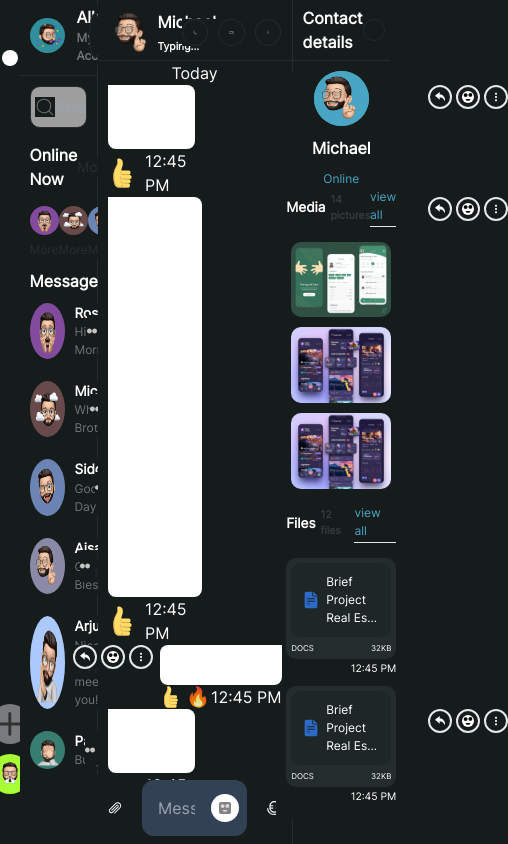
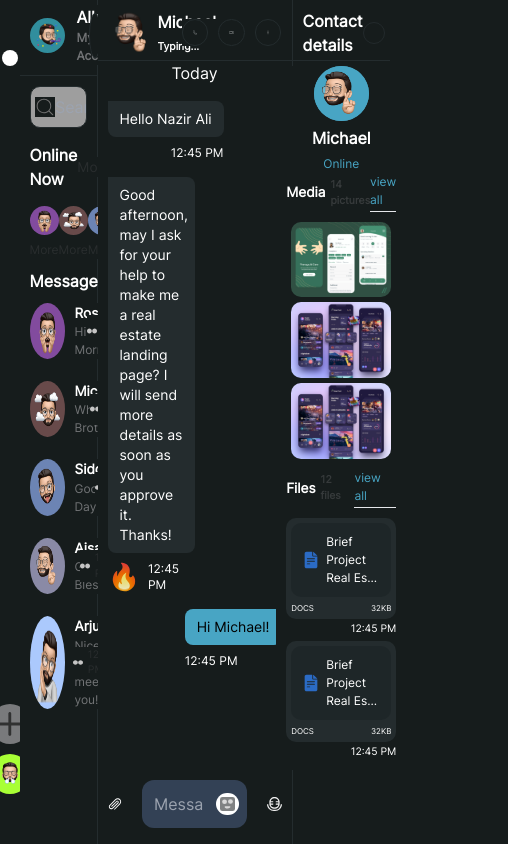
Before and after one commit to AlfrinP/discord_ui, a React (Create React App) app: page / in a window 390 px wide. Shown: the whole page, 508 px wide, since content can reach past the window. Built offline with nearby package versions, Linux system fonts and the light colour scheme; grey boxes are pictures that could not be loaded.

Commit message:
finished all styling need to do responsive

```diff
--- a/src/components/screen/Contact.js
+++ b/src/components/screen/Contact.js
@@ -197,13 +197,13 @@ const Mdiv = styled.div`
   display: flex;
   flex-direction: column;
   align-items: center;
-  gap: 10px;
+  gap: 5px;
   padding: 10px 0;
 `;
 const Top = styled.div`
   display: flex;
   width: 100%;
-  height: 40px;
+  height: 45px;
   align-items: center;
   justify-content: space-between;
   padding: 0 10px;
@@ -217,7 +217,7 @@ const Div = styled.div`
     align-items: center;
     justify-content: space-between;
     flex-direction: column;
-    gap: 10px;
+    gap: 5px;
   }
   &.contentfirst {
     display: flex;
@@ -281,6 +281,6 @@ const Content = styled.div`
   align-items: center;
   justify-content: center;
   flex-wrap: wrap;
-  gap: 10px;
-  padding: 15px 0;
+  gap: 5px;
+  padding: 10px 0;
 `;
--- a/src/components/screen/Message.js
+++ b/src/components/screen/Message.js
@@ -1,5 +1,5 @@
+import React, { useState } from "react";
 import Styled from "styled-components";
-import React from "react";
 import profile from "../../Assets/Property 1=Image 19.png";
 import icon1 from "../../Assets/Property 1=phone.svg";
 import icon2 from "../../Assets/Property 1=video-camera.svg";
@@ -15,6 +15,20 @@ import clip from "../../Assets/attachment 2.svg";
 
 export default function Message() {
   const icons = [icon1, icon2, icon3];
+  const [inputText, setInputText] = useState("");
+  const [messages, setMessages] = useState([]);
+
+  const handleInputChange = (event) => {
+    setInputText(event.target.value);
+  };
+
+  const handleInputEnter = (event) => {
+    if (event.key === "Enter" && inputText.trim() !== "") {
+      setMessages([...messages, inputText]);
+      setInputText("");
+    }
+  };
+
   return (
     <Mdiv className="h-screen">
       <Top className="h-[55px]">
@@ -29,99 +43,73 @@ export default function Message() {
         </Left>
         <Right>
           <Ul className="right">
-            {icons.map((icons) => (
-              <Li className="right">
+            {icons.map((icons, index) => (
+              <Li key={index} className="right">
                 <Img src={icons} className="icons" />
               </Li>
             ))}
           </Ul>
         </Right>
       </Top>
-      <hr className="w-full" style={{ width: "100%" , borderTop:'1.5px solid #242c2e' }}/>
-      <Mid className="w-full flex flex-col">
+      <hr
+        className="w-full"
+        style={{ width: "100%", borderTop: "1.5px solid #242c2e" }}
+      />
+      <Mid className="w-full flex flex-col gap-4 overflow-y-scroll">
         <Span>Today</Span>
-        <div className=" h-full w-full">
-          <div className="flex flex-col justify-center w-fit max-w-[50%]  ">
-            <div className="w-fit p-2 bg-white rounded-r-lg rounded-b-lg relative">
-              Hi, Nazir Ali
-              <div className="sideicons flex gap-1 absolute left-80 top-0">
-                <Img src={reply} className="rounded-full p-1 w-6 border-2" />
-                <Img src={face} className="rounded-full p-1 w-6 border-2" />
-                <Img
-                  src={threewhite}
-                  className="rounded-full p-1 w-6 border-2"
-                />
-              </div>
+        <div className="w-full float-left">
+          <div className="w-fit flex flex-col gap-2">
+            <div className="w-fit px-3 py-2 text-sm sm:text-base float-left rounded-r-lg rounded-b-lg bg-[#242c2e]">
+              Hello Nazir Ali
             </div>
-            <div className="bottom icons flex gap-2 justify-between">
-              <div className="flex gap-1 w-fit">
-                <Img src={thumbsup} />
-                <Img src={fire} />
-              </div>
-              <span>12:45 PM</span>
-            </div>
-          </div>
-          <div className="flex flex-col justify-center w-fit max-w-[50%] ">
-            <div className="w-fit p-2 bg-white rounded-r-lg rounded-b-lg relative">
-              Good afternoon, may i ask your help to make a reel estate landing
-              pages, for maore details i will send as soon as you approve it.
-              <div className="sideicons flex gap-1 absolute left-80 top-0">
-                <Img src={reply} className="rounded-full p-1 w-6 border-2" />
-                <Img src={face} className="rounded-full p-1 w-6 border-2" />
-                <Img
-                  src={threewhite}
-                  className="rounded-full p-1 w-6 border-2"
-                />
-              </div>
-            </div>
-            <div className="bottom icons flex gap-2 justify-between">
-              <div className="flex gap-1 w-fit">
-                <Img src={thumbsup} />
-                <Img src={fire} />
-              </div>
-              <span>12:45 PM</span>
-            </div>
-          </div>
-          <div className="flex flex-col justify-center w-fit relative float-right">
-            <div className="w-fit p-2 bg-white rounded-l-lg rounded-b-lg">
-              Hello,Nazir Ali
-            </div>
-            <div className="bottom icons flex gap-2 justify-between">
-              <div className="flex gap-1 w-fit">
-                <Img src={thumbsup} />
-                <Img src={fire} />
-              </div>
-              <span>12:45 PM</span>
-            </div>
-            <div className="sideicons flex gap-1 absolute right-[165px] top-0">
-              <Img src={reply} className="rounded-full p-1 w-6 border-2" />
-              <Img src={face} className="rounded-full p-1 w-6 border-2" />
-              <Img src={threewhite} className="rounded-full p-1 w-6 border-2" />
-            </div>
-          </div>
-          <div className="flex flex-col justify-center w-fit max-w-[50%]  ">
-            <div className="w-fit p-2 bg-white rounded-r-lg rounded-b-lg relative">
-              Hi, Nazir Ali
-              <div className="sideicons flex gap-1 absolute left-80 top-0">
-                <Img src={reply} className="rounded-full p-1 w-6 border-2" />
-                <Img src={face} className="rounded-full p-1 w-6 border-2" />
-                <Img
-                  src={threewhite}
-                  className="rounded-full p-1 w-6 border-2"
-                />
-              </div>
-            </div>
-            <div className="bottom icons flex gap-2 justify-between">
-              <div className="flex gap-1 w-fit">
-                <Img src={thumbsup} />
-                <Img src={fire} />
-              </div>
-              <span>12:45 PM</span>
+            <div className="flex justify-between w-full">
+              <div className=""></div>
+              <div className="text-xs">12:45 PM</div>
             </div>
           </div>
         </div>
+
+        <div className="w-full flex flex-col gap-2">
+          <div className="w-1/2 px-3 py-2 text-sm sm:text-base float-left rounded-r-lg rounded-b-lg bg-[#242c2e]">
+            Good afternoon, may I ask for your help to make me a real estate
+            landing page? I will send more details as soon as you approve it.
+            Thanks!
+          </div>
+          <div className="flex justify-between w-1/2">
+            <div className="flex gap-2">
+              <Img src={fire} />
+              <Img src={thumbsup} />
+            </div>
+            <div className="text-xs">12:45 PM</div>
+          </div>
+        </div>
+
+        <div className="w-full">
+          <div className="w-fit flex flex-col gap-2 float-right">
+            <div className="w-fit px-3 py-2 text-sm sm:text-base float-left rounded-l-lg rounded-b-lg bg-[#48a5c4] text-black">
+              Hi Michael!
+            </div>
+            <div className="w-full">
+              <div className="text-xs">12:45 PM</div>
+            </div>
+          </div>
+        </div>
+        {messages.map((message, index) => (
+          <div className="w-full">
+            <div className="w-fit max-w-[50%] flex flex-col gap-2 float-right">
+              <div className="w-fit px-3 py-2 text-sm sm:text-base float-left rounded-l-lg rounded-b-lg bg-[#48a5c4] text-black">
+                <div key={index} className="bg-inherit">
+                  {message}
+                </div>
+              </div>
+              <div className="w-full">
+                <div className="text-xs">12:45 PM</div>
+              </div>
+            </div>
+          </div>
+        ))}
       </Mid>
-      <Bottom className="h-[60px] border-t-1">
+      <Bottom className="h-[60px] border-t-1 p-1">
         <Ul className="flex gap-5 w-full justify-between items-center">
           <Li className="w-fit">
             <Img src={clip} />
@@ -130,9 +118,12 @@ export default function Message() {
             <Div className=" flex items-center justify-between bg-inherit gap-2 rounded-xl bg-slate-700 p-2">
               <Input
                 placeholder="Message to Teddy..."
-                className="w-full p-2 bg-inherit"
-              />{" "}
-              <div className="p-2 rounded-full bg-white">
+                className="w-full p-1 bg-inherit"
+                value={inputText}
+                onChange={handleInputChange}
+                onKeyDown={handleInputEnter}
+              />
+              <div className="p-1 rounded-full bg-white">
                 <Img src={face1} className="" />
               </div>
             </Div>
@@ -145,53 +136,72 @@ export default function Message() {
     </Mdiv>
   );
 }
+
 const Mdiv = Styled.div`
-color:white;
-padding:5px 0;
-border-right:1.5px solid #242c2e;`;
+  color: white;
+  padding: 5px 0;
+  border-right: 1.5px solid #242c2e;
+`;
+
 const Top = Styled.div`
-display:flex;
-align-items:center;
-justify-content:space-between;
-width:100%;
-padding: 0 10px;`;
+  display: flex;
+  align-items: center;
+  justify-content: space-between;
+  width: 100%;
+  padding: 0 10px;
+`;
+
 const Mid = Styled.div`
-display:flex;
-width:100%;
-align-items:center;
-height: calc(100vh - 125px);
-padding: 0 10px;`;
+  display: flex;
+  width: 100%;
+  align-items: center;
+  height: calc(100vh - 125px);
+  padding: 0 10px;
+`;
+
 const Bottom = Styled.div`
-display:flex;
-flex-direction:column;
-align-items:center;
-padding: 0 10px;
+  display: flex;
+  flex-direction: column;
+  align-items: center;
+  padding: 0 10px;
 `;
+
 const Left = Styled.div`
-display:flex;
-align-items:center;
-justify-content:space-between;`;
+  display: flex;
+  align-items: center;
+  justify-content: space-between;
+`;
+
 const Right = Styled.div``;
+
 const Div = Styled.div``;
+
 const Ul = Styled.ul`
-&.right{
-  display:flex;
-align-items:center;
-gap:10px;
-}`;
+  &.right {
+    display: flex;
+    align-items: center;
+    gap: 10px;
+  }
+`;
+
 const Li = Styled.li`
-&.right{
-  border:1.5px solid #242c2e;
-  border-radius:50%;
-  padding:10px;
-}`;
+  &.right {
+    border: 1.5px solid #242c2e;
+    border-radius: 50%;
+    padding: 10px;
+  }
+`;
+
 const Span = Styled.span``;
+
 const Img = Styled.img`
-background:inherit;
-&.icons{
-  width:20px;
-}
-&.profile{
-  width:50px;
-}`;
+  background: inherit;
+  &.icons {
+    width: 20px;
+  }
+  &.profile {
+    width: 50px;
+  }
+`;
+
 const Input = Styled.input``;
--- a/src/components/screen/Profile.js
+++ b/src/components/screen/Profile.js
@@ -95,7 +95,7 @@ export default function Profile() {
           </Span>
         </Div>
         <Ul className="secondslide">
-          {Items.map((item) => (
+          {Items.slice(0, 5).map((item) => (
             <Li key={item.name} className="secondslide">
               <Div className="secondslide">
                 <Profile1 src={item.pic} />
@@ -134,6 +134,7 @@ const Mdiv = styled.div`
   gap: 10px;
   padding: 5px 0;
   border-right: 1.5px solid #242c2e;
+  height:100vh;
 `;
 
 const Div = styled.div`
```
